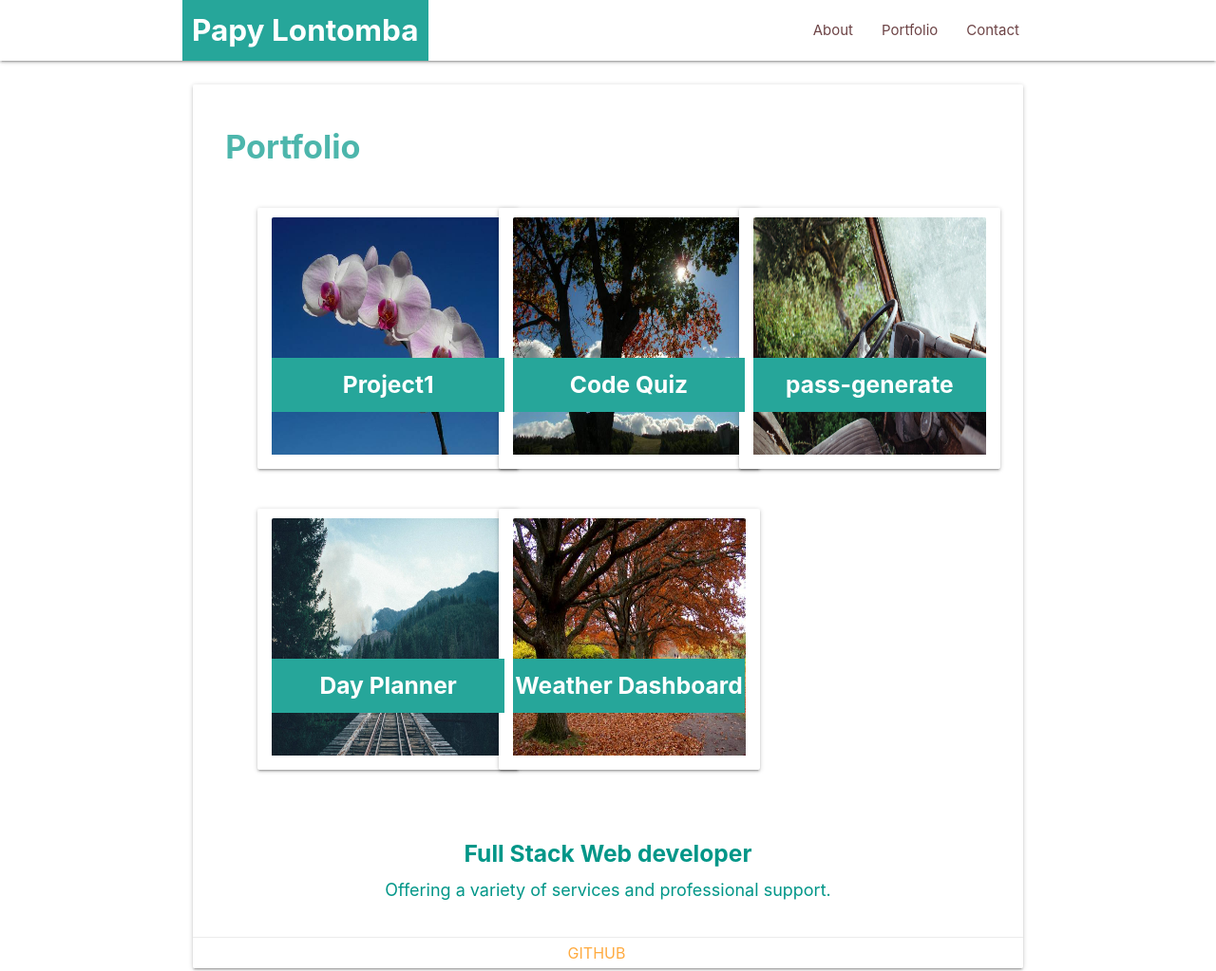
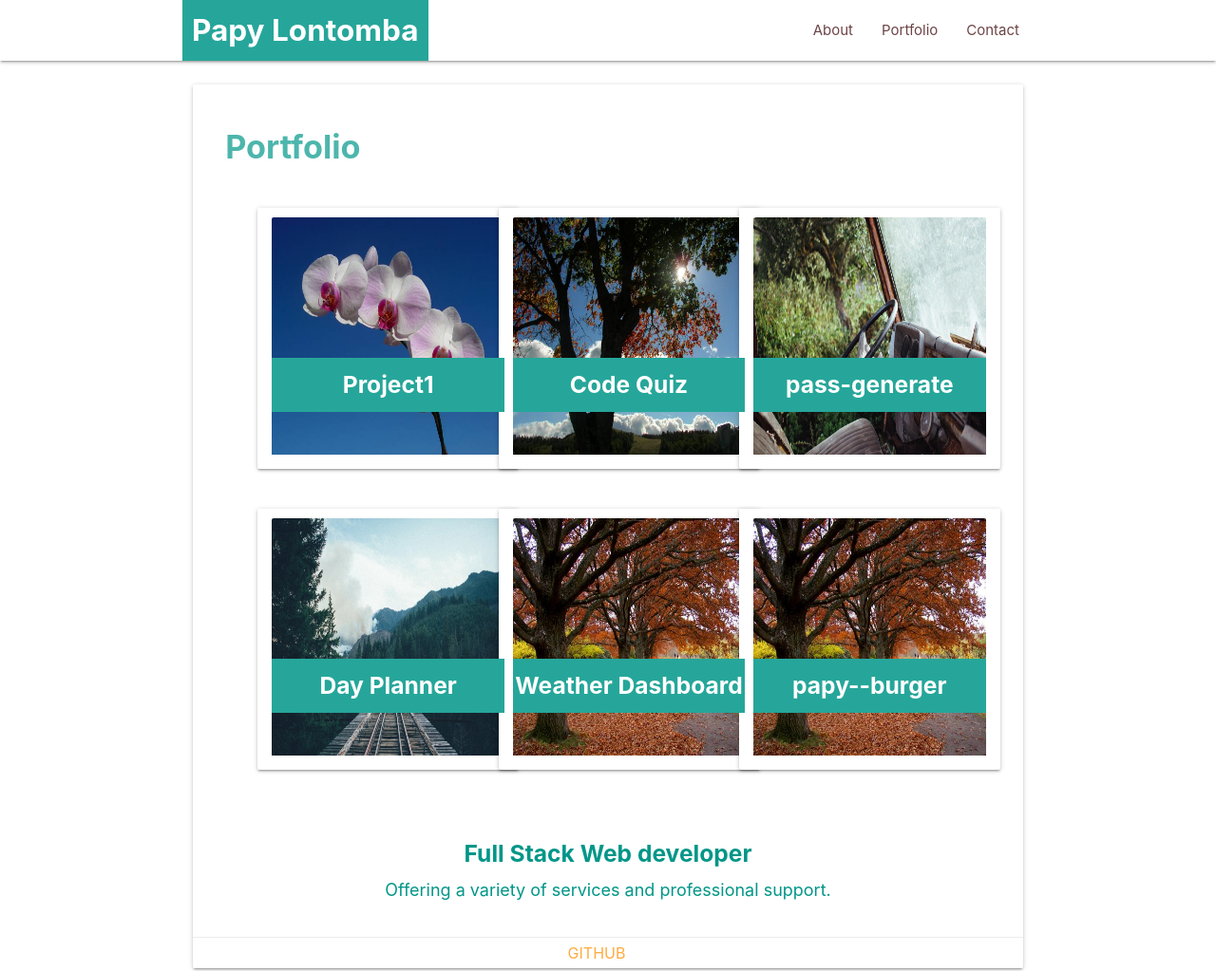
Before and after one commit to papy1974/brand-new-portofolio, a plain HTML site: page portfolio.html in a window 1280 px wide. Shown: the top 1023 px of the page at 95% size. Drawn offline with nearby package versions, Linux system fonts and the light colour scheme.

Commit message:
add burger app

```diff
--- a/portfolio.html
+++ b/portfolio.html
@@ -166,6 +166,26 @@
 
                                                 </div>
                                                 <!--   End Card six-->
+                                                <div class="col s12 m6 l4">
+                                                    <div class="card port-card" id="tab6P">
+                                                        <div class="icon-block">
+                                                            <span class="card-title"><a
+                                                                    href="https://sleepy-plains-11022.herokuapp.com/">
+                                                                    <h5 class="center white-text work">
+                                                                        papy--burger
+
+                                                                    </h5>
+                                                                    <div class="card-image">
+                                                                        <img src="nature-1.jpg"
+                                                                            class="port" alt="image-1">
+                                                                    </div>
+                                                                </a>
+                                                            </span>
+                                                        </div>
+                                                    </div>
+
+                                                </div>
+
                                             </div>
                                             <!-- End row two -->
 
```
